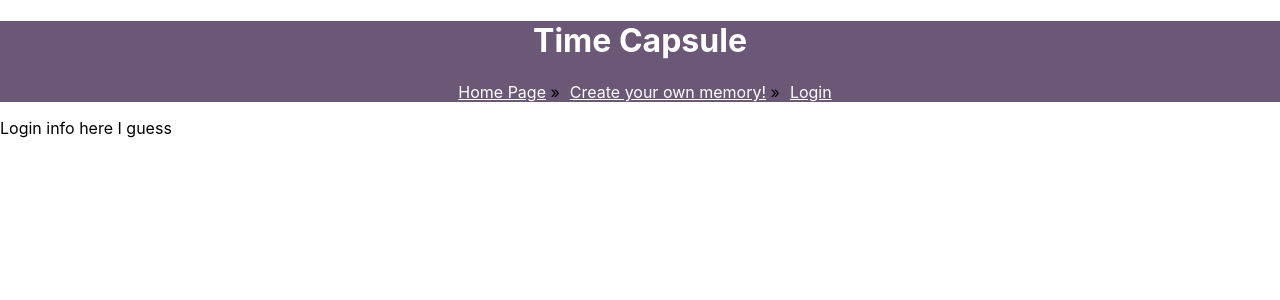
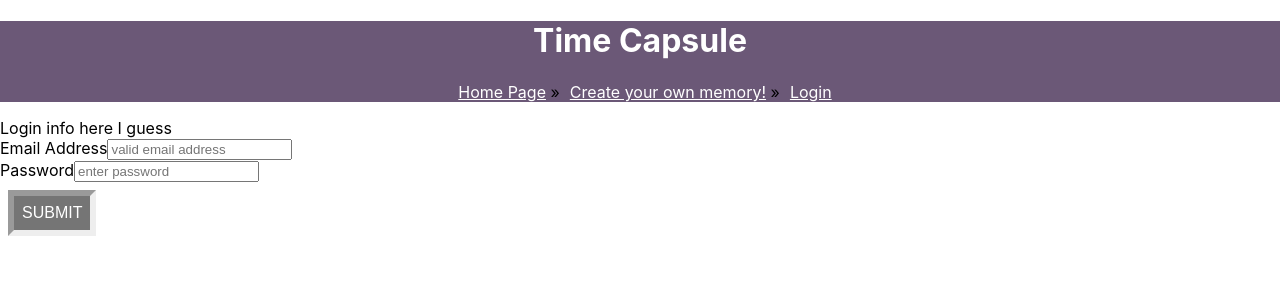
Before and after one commit to Kid-Then-Kid-Now/front-end, a React (Create React App) app: page /login in a window 1280 px wide. Shown: the top 300 px of the page. Built offline with nearby package versions, Linux system fonts and the light colour scheme.

Commit message:
Attempting to set up login page

```diff
--- a/src/components/Login/Login.js
+++ b/src/components/Login/Login.js
@@ -3,7 +3,27 @@ import React from 'react';
 const Login = () => {
     return (
         <div>
-            <p>Login info here I guess</p>
+            <p>Login info here I guess
+                <form className="login-form">
+                    <label htmlFor="email">Email Address</label>
+                    <input
+                        name="email"
+                        id="email"
+                        placeholder="valid email address"/>
+                    <br />
+                    <label htmlFor="password">Password</label>
+                    <input
+                        name="password"
+                        id="password"
+                        placeholder="enter password" />
+                    <br />
+
+				<button id='button' type='submit' className='pretty-button'>
+					Submit
+				</button>
+
+                </form>
+            </p>
         </div>
     );
 };
--- a/src/components/Submit/Submit.js
+++ b/src/components/Submit/Submit.js
@@ -44,6 +44,7 @@ const Submit = (props) => {
 					value={gallery.title}
 					placeholder='Title'
 				/>{' '}
+				{/* What are these empty objects for? -points at line 46- */}
 				<br />
 				<label htmlFor='imgUrl'>Image URL:</label>
 				<input
```
